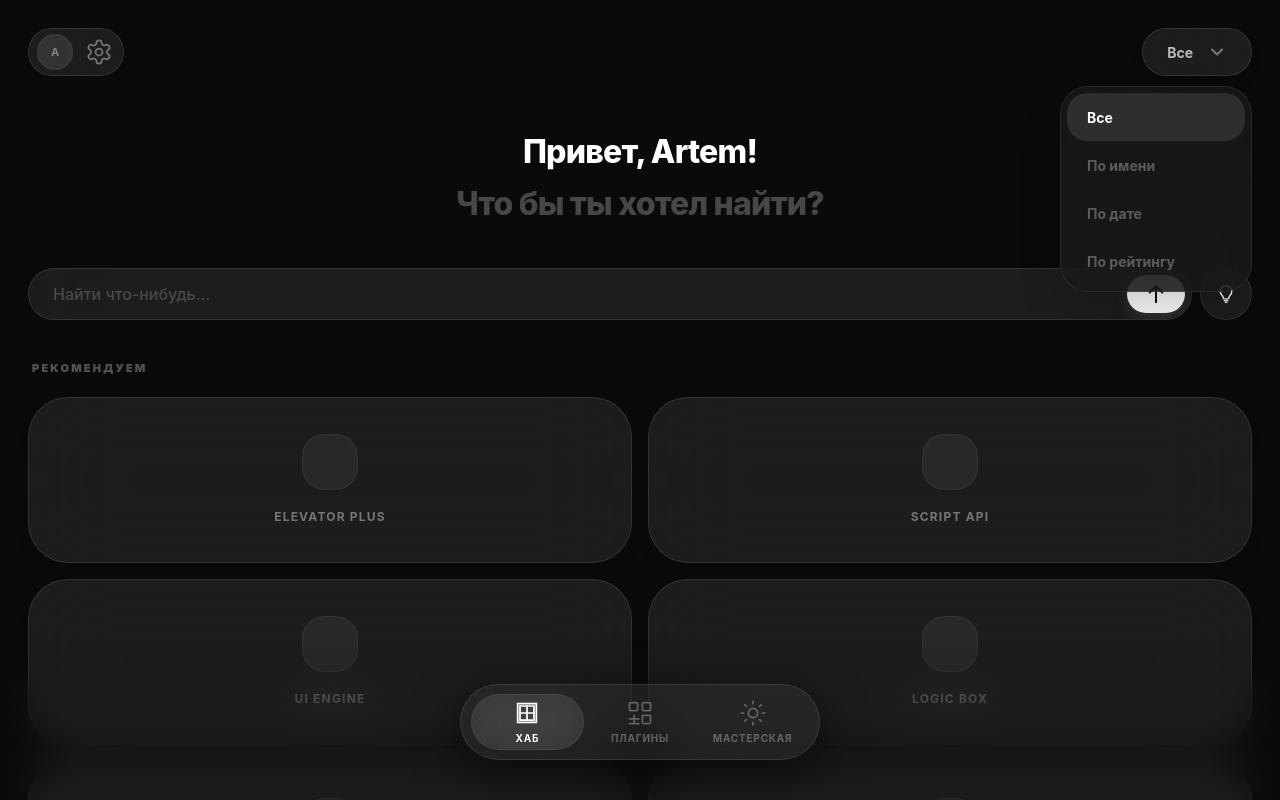
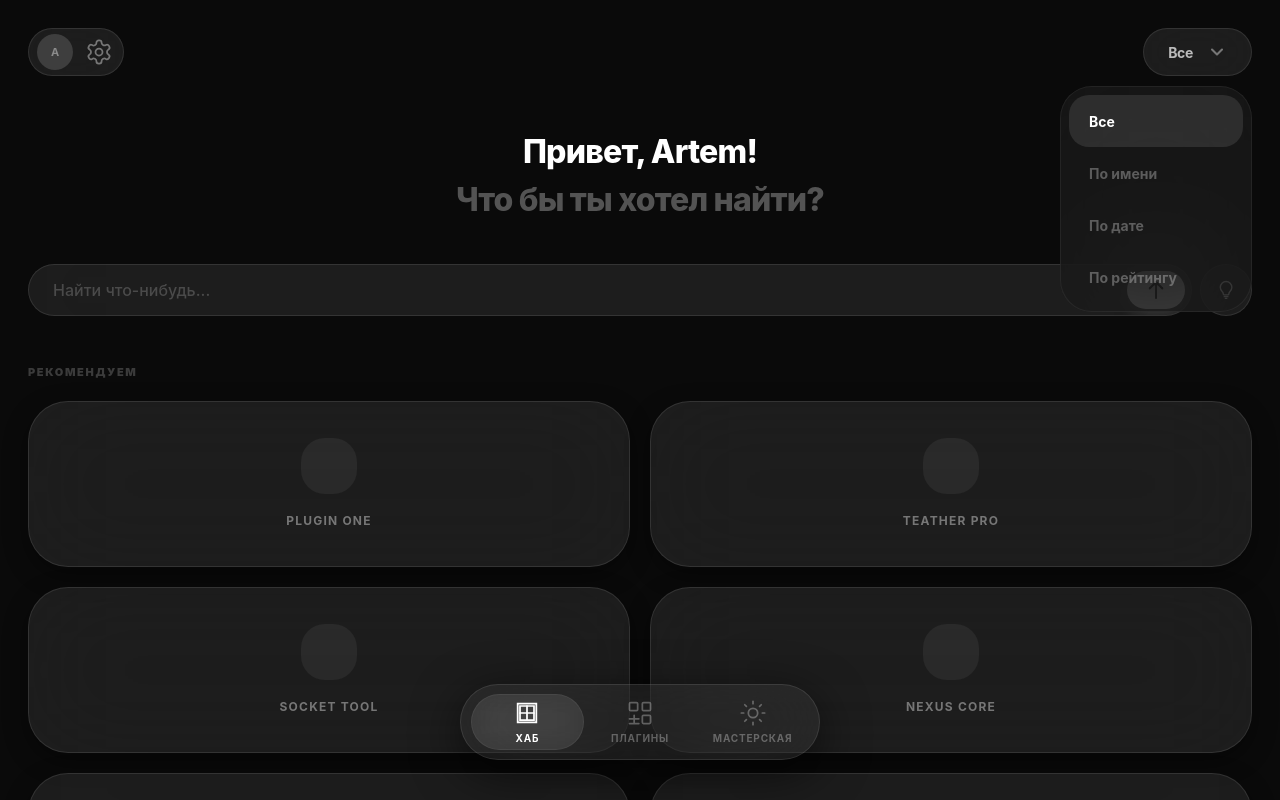
Before and after one commit to fugu70539/PluginBox, a Next.js app: page / in a window 1280 px wide. Both pictures are taken after a click on the button "Все". Built offline with nearby package versions, Linux system fonts and the light colour scheme.

Commit message:
Update Hub.tsx

```diff
--- a/src/components/views/Hub.tsx
+++ b/src/components/views/Hub.tsx
@@ -6,12 +6,12 @@ import { SearchInput } from "@/components/ui/SearchInput";
 
 const filterOptions = ["Все", "По имени", "По дате", "По рейтингу"];
 const demoPlugins = [
-  { id: 1, title: "Elevator Plus" },
-  { id: 2, title: "Script API" },
-  { id: 3, title: "UI Engine" },
-  { id: 4, title: "Logic Box" },
-  { id: 5, title: "Shader Pack" },
-  { id: 6, title: "Anarchy Core" },
+  { id: 1, title: "Plugin One" },
+  { id: 2, title: "Teather Pro" },
+  { id: 3, title: "Socket Tool" },
+  { id: 4, title: "Nexus Core" },
+  { id: 5, title: "Flow Mod" },
+  { id: 6, title: "Vision Kit" },
 ];
 
 export default function Hub() {
@@ -30,15 +30,17 @@ export default function Hub() {
   }, []);
 
   return (
-    <div className="w-full font-display min-h-screen bg-[#0a0a0a] overflow-y-auto no-scrollbar pb-40">
-      {/* HEADER */}
+    <div className="w-full font-display min-h-screen bg-[#0a0a0a] pb-40">
+      {/* Невидимая зона размытия позади таббара */}
+      <div className="bottom-blur-gradient" />
+
       <header className="fixed top-0 left-0 right-0 z-50 h-24 flex items-start justify-between px-7 pt-7 pointer-events-none">
         <div className="h-12 w-24 bg-white/[0.08] backdrop-blur-xl border border-white/10 rounded-full flex items-center justify-between px-1.5 pointer-events-auto">
-          <div className="size-9 rounded-full flex items-center justify-center overflow-hidden bg-white/10 ml-0.5 border border-white/5">
+          <div className="size-9 rounded-full flex items-center justify-center overflow-hidden bg-white/10 ml-0.5">
             {userPhoto ? (
               <img src={userPhoto} alt="User" className="size-full rounded-full object-cover" />
             ) : (
-              <div className="size-full flex items-center justify-center text-white/40 text-[11px] font-bold uppercase">
+              <div className="size-full rounded-full flex items-center justify-center text-white/40 text-[11px] font-bold uppercase bg-white/5">
                 {userName[0]}
               </div>
             )}
@@ -51,12 +53,12 @@ export default function Hub() {
           </button>
         </div>
 
-        <div className="relative pointer-events-auto">
+        <div className="relative flex flex-col items-end pointer-events-auto">
           <button
             onClick={() => setIsFilterOpen(!isFilterOpen)}
-            className="h-12 px-6 bg-white/[0.08] backdrop-blur-xl border border-white/10 rounded-full flex items-center gap-3.5 active:scale-95 transition-all shadow-lg"
+            className="h-12 px-6 bg-white/[0.08] backdrop-blur-xl border border-white/10 rounded-full flex items-center gap-3.5 active:scale-95 transition-all"
           >
-            <span className="text-[14px] font-bold text-white/70">{activeFilter}</span>
+            <span className="text-[14px] font-bold tracking-tight text-white/70">{activeFilter}</span>
             <motion.svg
               viewBox="0 0 24 24" fill="none"
               animate={{ rotate: isFilterOpen ? 90 : 0 }}
@@ -69,21 +71,19 @@ export default function Hub() {
           <AnimatePresence>
             {isFilterOpen && (
               <motion.div
-                initial={{ opacity: 0, scale: 0.95, y: -10 }}
-                animate={{ opacity: 1, scale: 1, y: 10 }}
-                exit={{ opacity: 0, scale: 0.95, y: -10 }}
-                className="absolute top-full right-0 w-48 bg-[#1a1a1a]/80 backdrop-blur-3xl rounded-[28px] p-1.5 z-50 border border-white/[0.08] shadow-2xl"
+                initial={{ opacity: 0, y: -10 }} animate={{ opacity: 1, y: 10 }} exit={{ opacity: 0, y: -10 }}
+                className="absolute top-full right-0 w-48 bg-[#1a1a1a]/80 backdrop-blur-3xl rounded-[32px] p-2 z-50 border border-white/[0.06]"
               >
                 {filterOptions.map((option) => (
                   <button
                     key={option}
                     onClick={() => { setActiveFilter(option); setIsFilterOpen(false); }}
-                    className="relative w-full px-5 py-3 text-left rounded-[20px] overflow-hidden group"
+                    className="relative w-full px-5 py-3.5 text-left rounded-[20px] overflow-hidden group"
                   >
                     {activeFilter === option && (
-                      <motion.div layoutId="f-bg" className="absolute inset-0 bg-white/10 backdrop-blur-md" />
+                      <motion.div layoutId="f-bg" className="absolute inset-0 bg-white/10" />
                     )}
-                    <span className={`relative z-10 text-[14px] font-bold ${activeFilter === option ? "text-white" : "text-white/30 group-active:text-white/60"}`}>
+                    <span className={`relative z-10 text-[14px] font-bold ${activeFilter === option ? "text-white" : "text-white/30"}`}>
                       {option}
                     </span>
                   </button>
@@ -94,40 +94,38 @@ export default function Hub() {
         </div>
       </header>
 
-      {/* MAIN CONTENT */}
-      <main className="px-7 pt-32 flex flex-col">
-        <header className="w-full flex flex-col items-center text-center mb-10 gap-y-1">
-          <h1 className="text-[32px] font-extrabold tracking-tight">Привет, {userName}!</h1>
-          <h2 className="text-[32px] font-extrabold tracking-tight text-white/25">Что бы ты хотел найти?</h2>
-        </header>
+      <main className="relative z-10 px-7 pt-32 flex flex-col items-start">
+        <div className="w-full text-center mb-10">
+          <h1 className="text-[32px] font-extrabold tracking-tight text-white">Привет, {userName}!</h1>
+          <h2 className="text-[32px] font-extrabold tracking-tight text-white/30">Что бы ты хотел найти?</h2>
+        </div>
 
         <SearchInput />
 
-        {/* SECTION: РЕКОМЕНДУЕМ */}
-        <div className="mt-10 mb-5 ml-1">
-           <h3 className="text-[11px] font-black tracking-[0.2em] text-white/30 uppercase">Рекомендуем</h3>
+        {/* Подзаголовок РЕКОМЕНДУЕМ */}
+        <div className="mt-12 mb-5">
+          <h3 className="text-[11px] font-black tracking-[0.15em] text-white/20 uppercase">Рекомендуем</h3>
         </div>
 
-        <div className="grid grid-cols-2 gap-4 pb-10">
+        {/* Сетка из 6 демо плагинов */}
+        <div className="w-full grid grid-cols-2 gap-5">
           {demoPlugins.map((item, i) => (
             <motion.div
               key={item.id}
+              whileTap={{ scale: 0.97 }}
               initial={{ opacity: 0, y: 20 }}
-              whileInView={{ opacity: 1, y: 0 }}
-              viewport={{ once: true }}
+              animate={{ opacity: 1, y: 0 }}
               transition={{ delay: i * 0.05 }}
-              whileTap={{ scale: 0.96 }}
-              className="mt-glass rounded-[2.5rem] p-7 flex flex-col items-center py-9 shadow-lg"
+              className="mt-glass rounded-[2.5rem] p-7 flex flex-col items-center py-9 shadow-[0_8px_24px_rgba(0,0,0,0.4)]"
             >
-               <div className="w-14 h-14 bg-white/[0.06] rounded-[1.4rem] mb-4.5 border border-white/5" />
-               <span className="text-[12px] font-bold text-white/40 uppercase tracking-widest">{item.title}</span>
+               <div className="w-14 h-14 bg-white/[0.06] rounded-3xl mb-4.5" />
+               <span className="text-[12px] font-bold tracking-tight text-white/40 uppercase tracking-widest text-center">
+                 {item.title}
+               </span>
             </motion.div>
           ))}
         </div>
       </main>
-
-      {/* BLUR OVERLAY (Невидимая зона размытия) */}
-      <div className="bottom-blur-mask" />
     </div>
   );
 }
```
